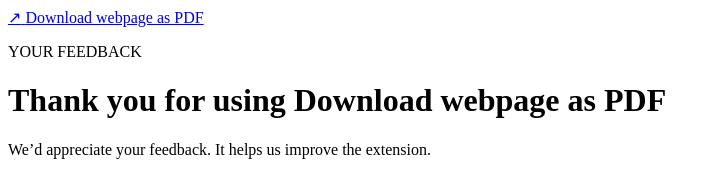
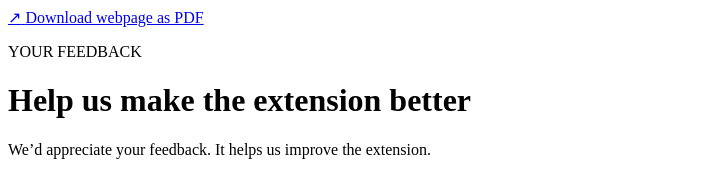
Before and after one commit to guless-cyber/hello-word, a website with bundled scripts: page uninstall/index.html in a window 1280 px wide. Shown: the top 172 px of the page, without its empty margins (0-720 px from the left). Built offline with nearby package versions, Linux system fonts and the light colour scheme.

Commit message:
Update uninstall page heading

```diff
--- a/uninstall/index.html
+++ b/uninstall/index.html
@@ -12,7 +12,7 @@
     >
     <link rel="icon" type="image/png" href="../favicon/favicon.png">
     <link rel="stylesheet" href="styles.css">
-    <title>Thank you for using Download webpage as PDF</title>
+    <title>Help us make the extension better</title>
   </head>
   <body>
     <header class="site-header">
@@ -25,7 +25,7 @@
     <main class="page">
       <header class="intro">
         <p class="eyebrow">YOUR FEEDBACK</p>
-        <h1>Thank you for using Download webpage as PDF</h1>
+        <h1>Help us make the extension better</h1>
         <p class="lede">We’d appreciate your feedback. It helps us improve the extension.</p>
       </header>
 
```
